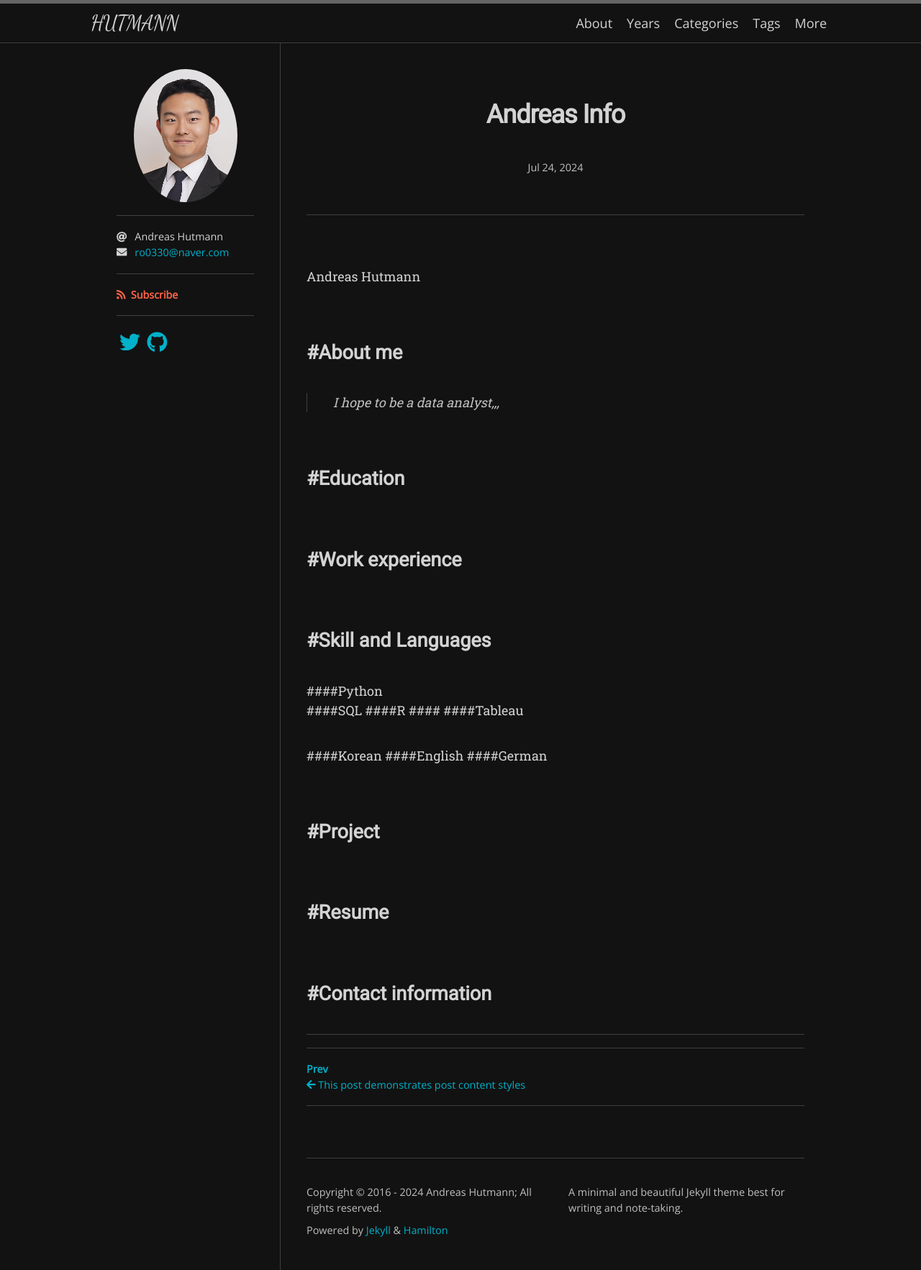
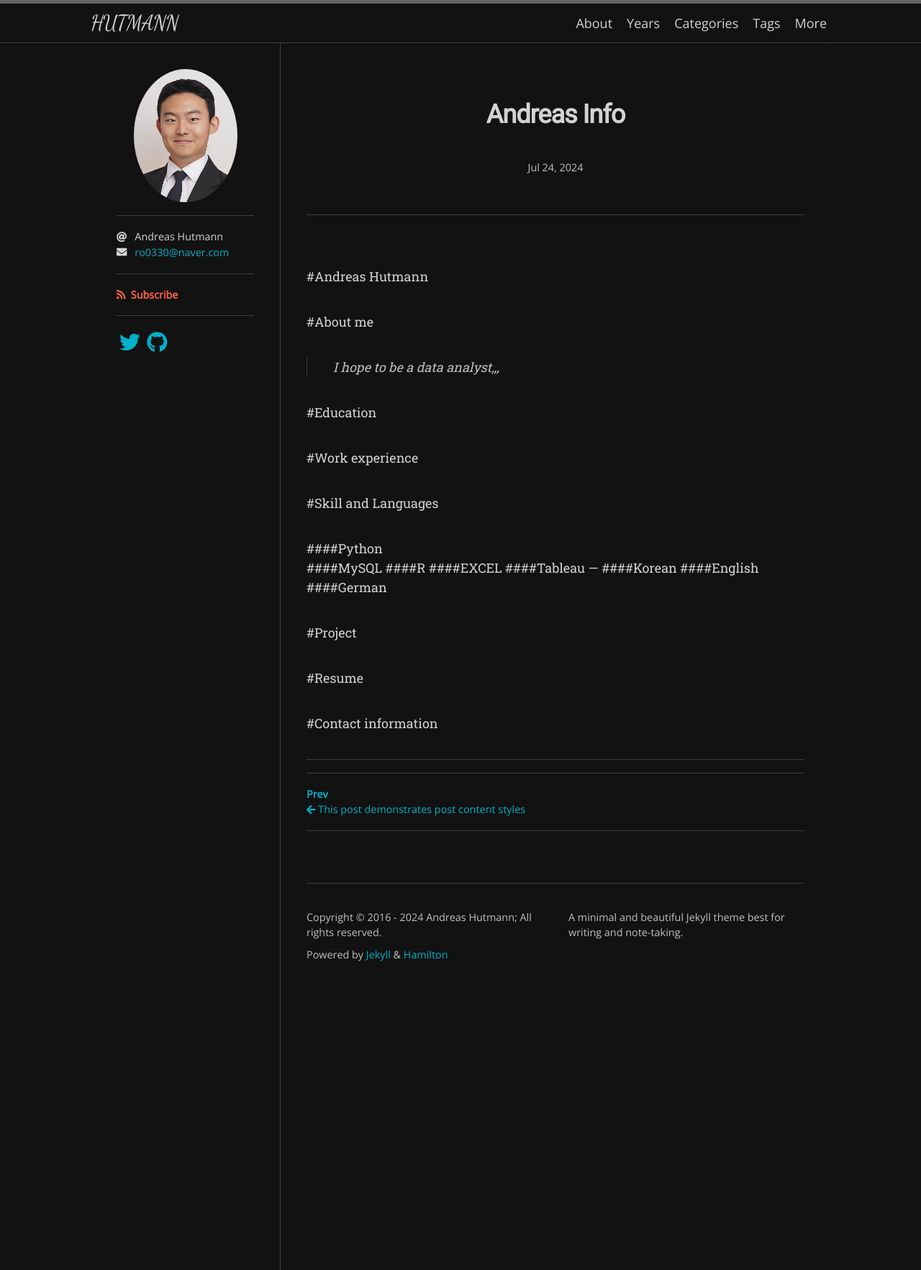
Before and after one commit to AndreasHutmann/hutmann.github.io, a Jekyll site: the page built from _posts/2024-07-24-Andreas-info.md, in a window 1280 px wide. Shown: the whole page at 72% size. Built offline with Jekyll 4.4.1, drawn with Linux system fonts in a browser that asks for light colours; nearby versions of some CDN libraries; some web fonts are replaced.

Commit message:
Update 2024-07-24-Andreas-info.md

```diff
--- a/_posts/2024-07-24-Andreas-info.md
+++ b/_posts/2024-07-24-Andreas-info.md
@@ -1,41 +1,42 @@
 ---
 layout: post
 ---
-Andreas Hutmann
+#Andreas Hutmann
+
 
 #About me
----
+
 > I hope to be a data analyst,,,
 
 
 #Education
----
+
 
 
 #Work experience
----
+
 
 #Skill and Languages
+
+
+####Python
+####MySQL
+####R
+####EXCEL
+####Tableau
 ---
-####Python
-####SQL
-####R
-####
-####Tableau
-
 ####Korean
 ####English
 ####German
 
 
 #Project
----
+
 
 
 
 #Resume
----
+
 
 
 #Contact information
----
```
